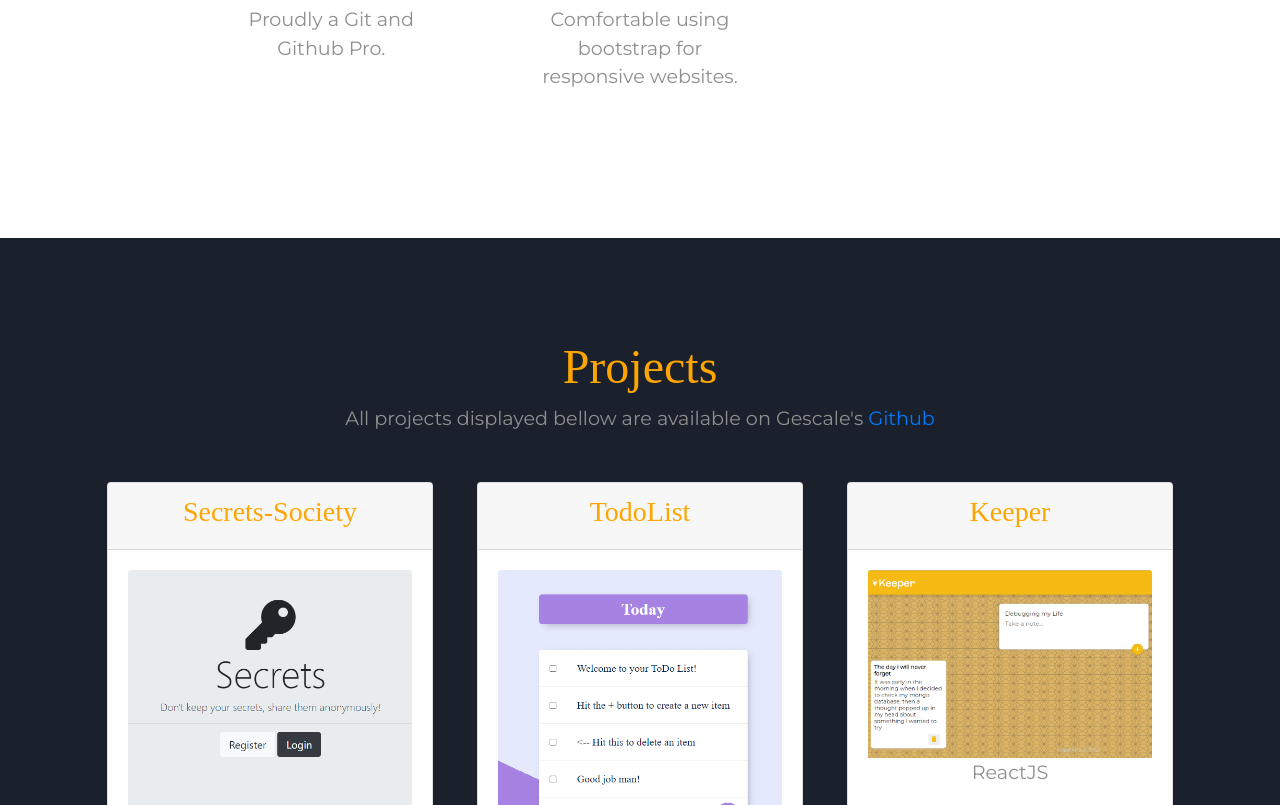
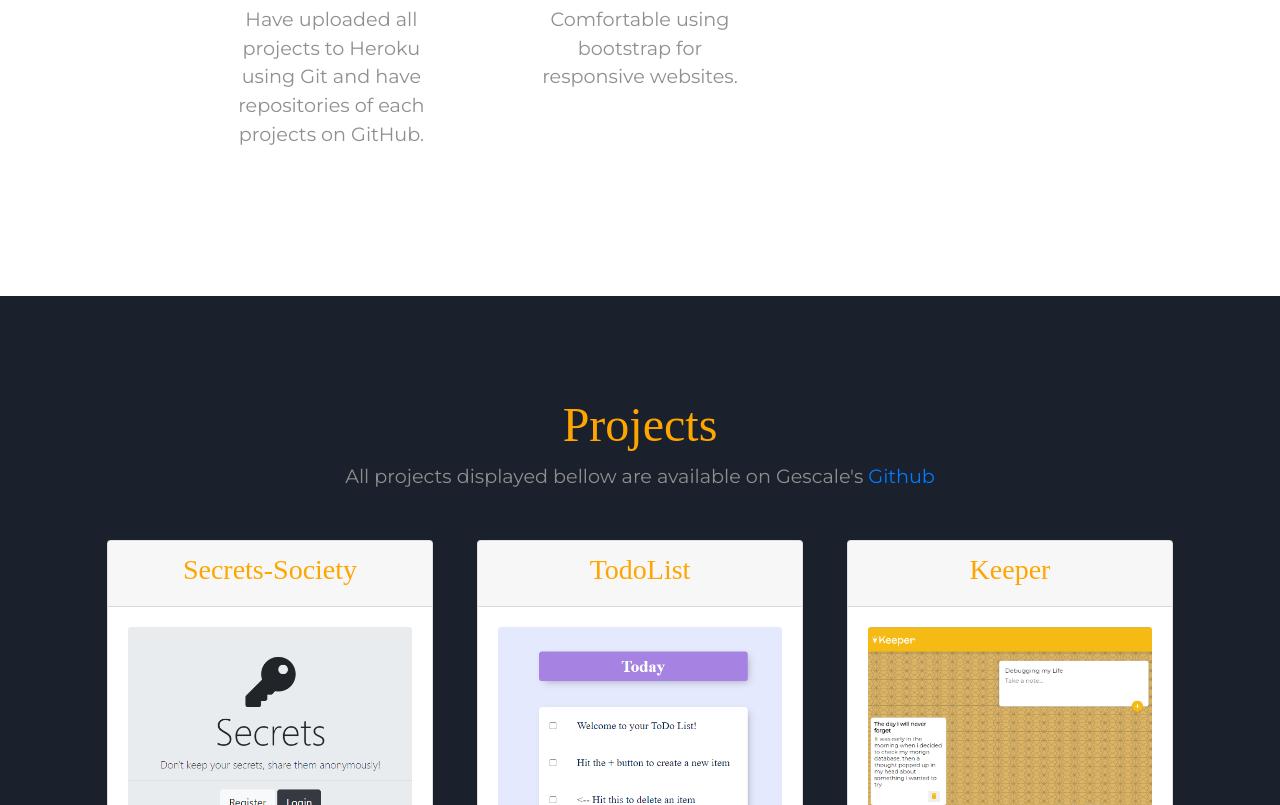
Before and after one commit to Gescale/cv, a plain HTML site: page index.html in a window 1280 px wide. Shown: the part 1335-2140 px from the top of the page. Drawn offline with nearby package versions, Linux system fonts and the light colour scheme.

Commit message:
Update index.html
Git and Github fix

```diff
--- a/index.html
+++ b/index.html
@@ -95,7 +95,7 @@
         <div class="feature-box col-lg-4">
           <i class="icon fab fa-github fa-4x"></i>
           <h3 class="feature-title"> Git & Github</h3>
-          <p>Proudly a Git and Github Pro.</p>
+          <p> Have uploaded all projects to Heroku using Git and have repositories of each projects on GitHub.</p>
         </div>
 
         <div class="feature-box col-lg-4">
```
